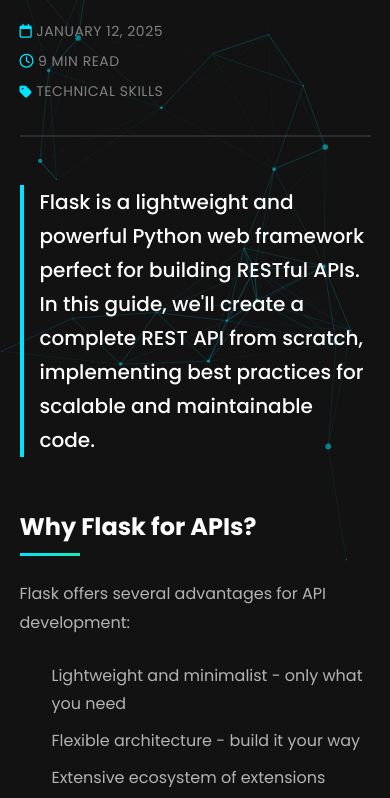
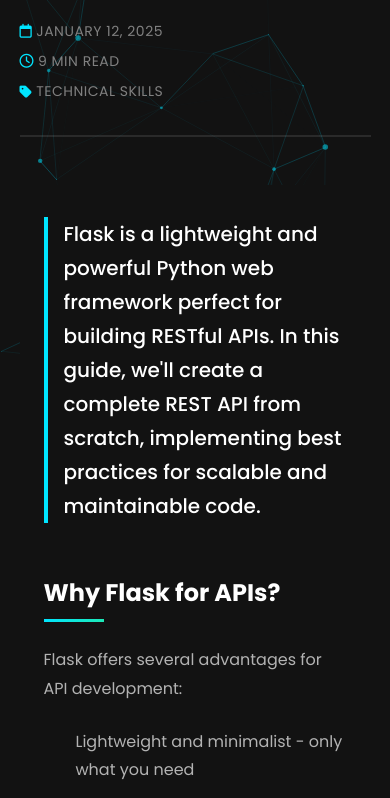
Before and after one commit to Srijit4514/Portfolio, a plain HTML site: page blog/posts/flask-rest-api.html in a window 390 px wide. Shown: the part 270-1068 px from the top of the page. Drawn offline with nearby package versions, Linux system fonts and the light colour scheme; animation ran at ten frames a second.

Commit message:
blog page setup

```diff
--- a/styles.css
+++ b/styles.css
@@ -461,7 +461,7 @@ section {
 
 /* ===== ABOUT SECTION ===== */
 .about {
-    background-color: var(47);
+    background-color: var(--bg-secondary);
     position: relative;
 }
 
@@ -1456,13 +1456,13 @@ section {
 
 .blog-post {
     padding-top: calc(var(--spacing-xxl) * 2);
-    padding-bottom: var(--spacing-xxl);
+    padding-bottom: 0;
 }
 
 .blog-container {
     max-width: 900px;
-}
-
+    margin: 0 auto;
+}
 /* Post Header */
 .post-header {
     margin-bottom: var(--spacing-xxl);
@@ -1510,6 +1510,13 @@ section {
     font-size: var(--text-lg);
     line-height: 1.8;
     color: var(--text-secondary);
+    background-color: var(--bg-primary);
+    padding: var(--spacing-xxl);
+    margin-left: calc(-50vw + 50%);
+    margin-right: calc(-50vw + 50%);
+    padding-left: calc(50vw - 50% + var(--spacing-xxl));
+    padding-right: calc(50vw - 50% + var(--spacing-xxl));
+    width: 100vw;
 }
 
 .post-content .lead {
@@ -1660,6 +1667,9 @@ section {
 
     .post-content {
         font-size: var(--text-md);
+        width: 100%;
+        margin: 0 auto;
+        padding: var(--spacing-xl) var(--spacing-lg);
     }
 
     .post-content .lead {
```
